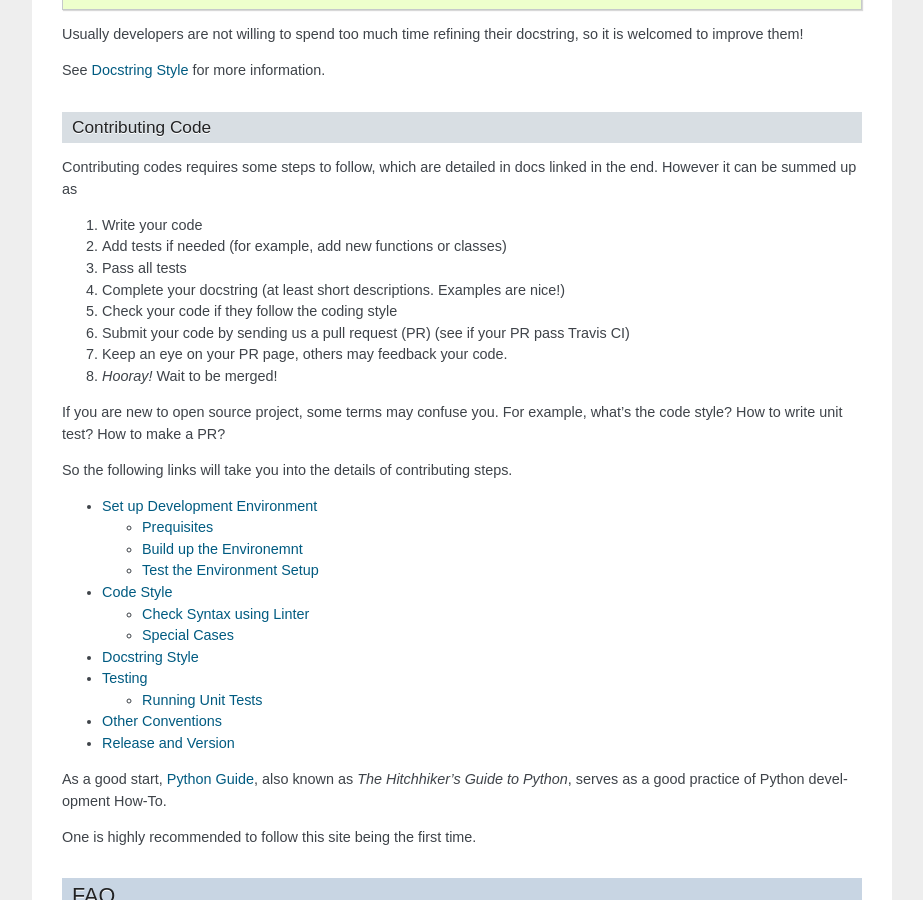
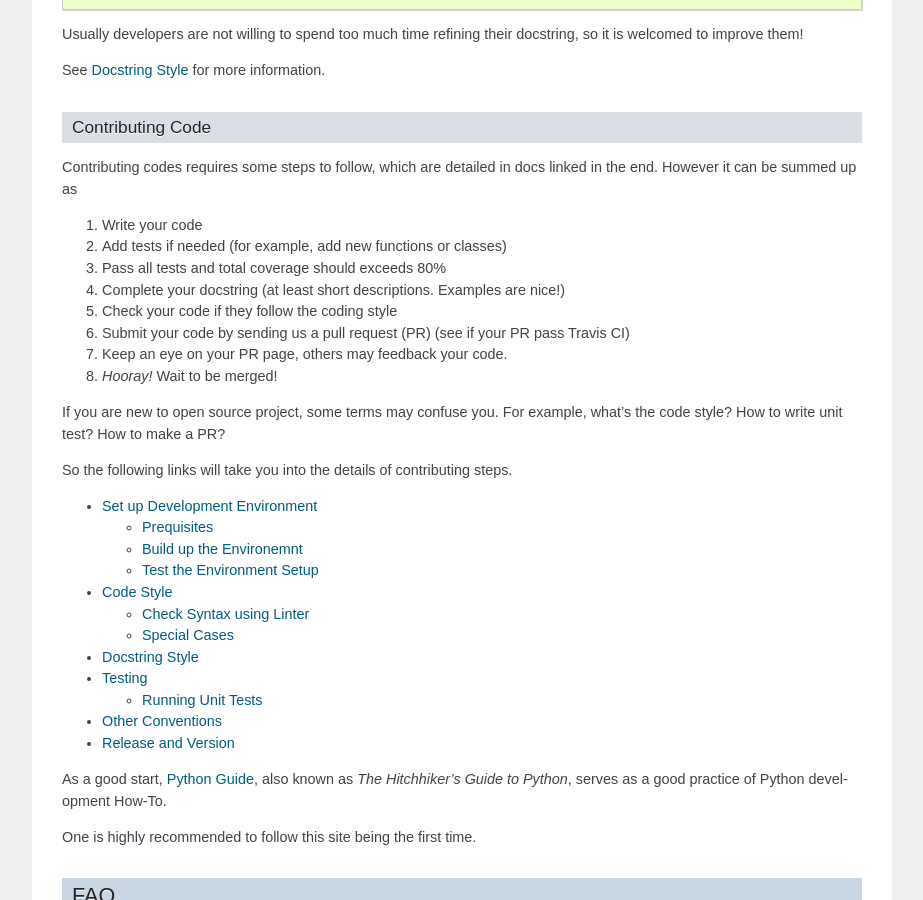
Before and after one commit to mauriceling/nextbiopy, a Sphinx documentation site: the page built from docs/DEVELOP/development.rst, in a window 1280 px wide and 900 px high, scrolled down 1301 px. Shown: the whole window, without its empty margins (198-1121 px from the left). Built offline with Sphinx 7.4.7, drawn with Linux system fonts in a browser that asks for light colours.

Commit message:
add minimum test coverage

```diff
--- a/docs/DEVELOP/development.rst
+++ b/docs/DEVELOP/development.rst
@@ -83,7 +83,7 @@ However it can be summed up as
 
 1. Write your code
 2. Add tests if needed (for example, add new functions or classes)
-3. Pass all tests
+3. Pass all tests and total coverage should exceeds 80%
 4. Complete your docstring (at least short descriptions. Examples are nice!)
 5. Check your code if they follow the coding style
 6. Submit your code by sending us a pull request (PR) (see if your PR pass Travis CI)
```
